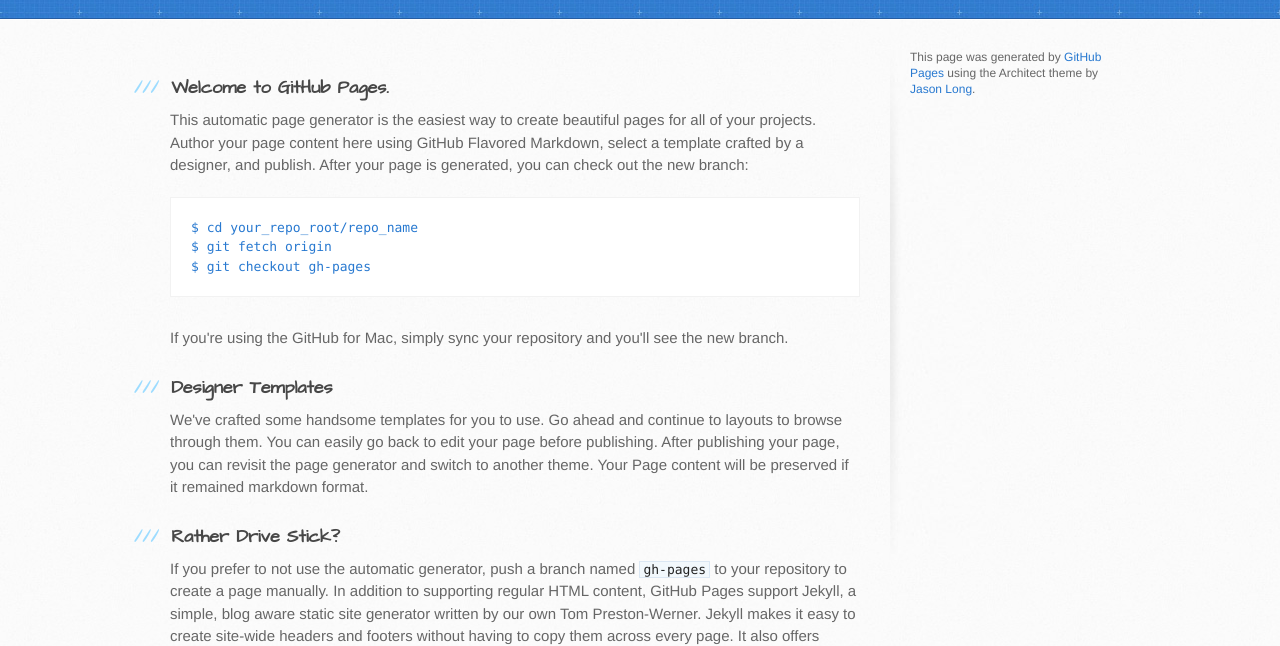
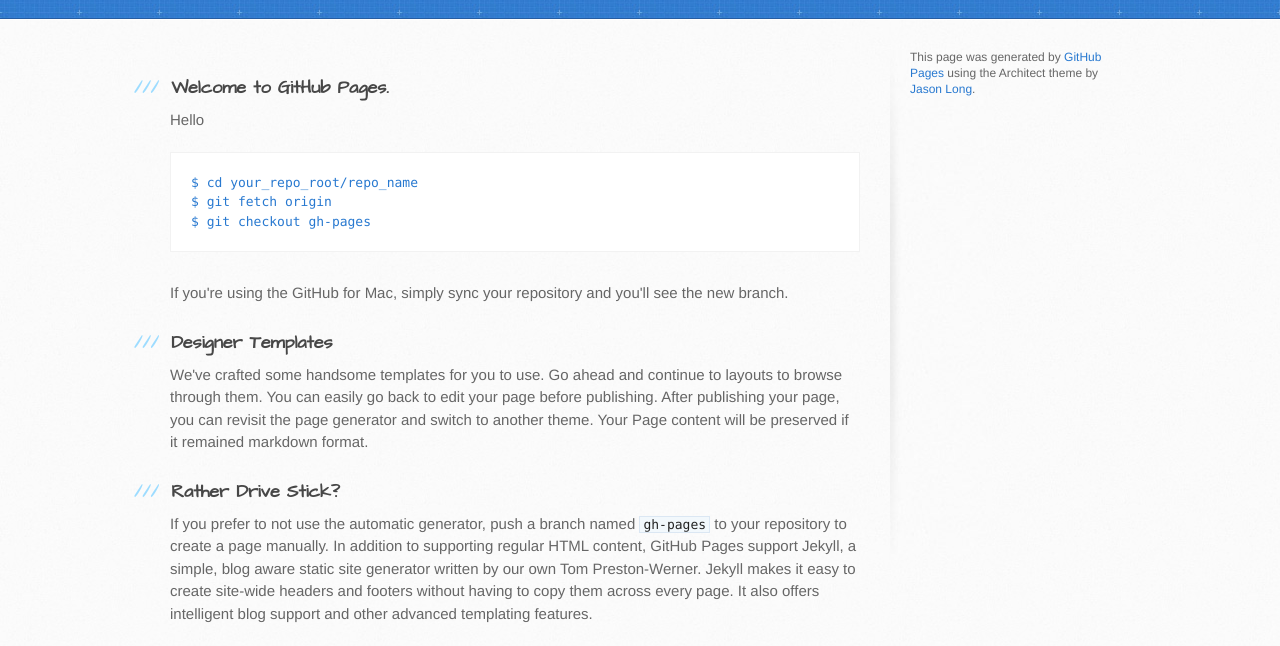
Before and after one commit to allensharp/allensharp.github.io, a plain HTML site: page index.html in a window 1280 px wide. Shown: the part 148-794 px from the top of the page. Drawn offline with Linux system fonts and the light colour scheme.

Commit message:
Editing content

```diff
--- a/index.html
+++ b/index.html
@@ -31,7 +31,7 @@
           <h3>
 <a name="welcome-to-github-pages" class="anchor" href="#welcome-to-github-pages"><span class="octicon octicon-link"></span></a>Welcome to GitHub Pages.</h3>
 
-<p>This automatic page generator is the easiest way to create beautiful pages for all of your projects. Author your page content here using GitHub Flavored Markdown, select a template crafted by a designer, and publish. After your page is generated, you can check out the new branch:</p>
+<p>Hello </p>
 
 <pre><code>$ cd your_repo_root/repo_name
 $ git fetch origin
```
